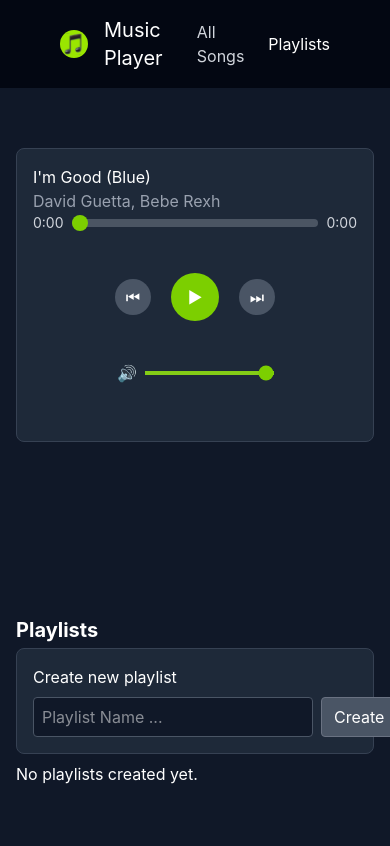
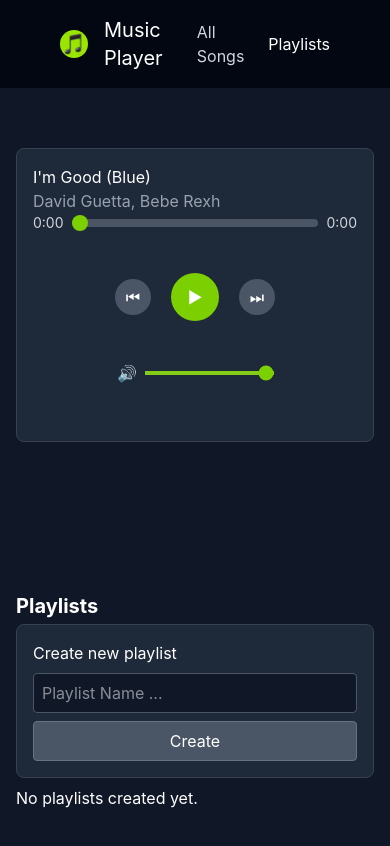
Before and after one commit to Iryna-Andaral/music-player, a React (Vite) app: page /playlists in a window 390 px wide. Shown: the top 846 px of the page. Built offline with nearby package versions, Linux system fonts and the light colour scheme.

Commit message:
Make playlist form responsive

```diff
--- a/src/components/Playlists.tsx
+++ b/src/components/Playlists.tsx
@@ -47,18 +47,18 @@ export const Playlists = (): React.ReactElement => {
 
 
             {/* Create New Playlists */}
-            <div className="bg-gray-800 p-4 rounded-lg border border-gray-700 mt-1 mb-2">
+            <div className="mt-1 mb-2 rounded-lg border border-gray-700 bg-gray-800 p-4">
                 <h3>Create new playlist</h3>
-                <div className="mt-2 flex items-center gap-2">
+                <div className="mt-2 flex flex-col gap-2 sm:flex-row sm:items-center">
                     <input
                         type="text"
                         placeholder="Playlist Name ..."
-                        className="w-70 flex-none h-10 p-2 border border-gray-600 rounded bg-gray-900 text-white outline-none transition-colors hover:border-gray-400 hover:bg-gray-800 focus:border-gray-400 focus:ring-1 focus:ring-gray-400"
+                        className="h-10 w-full min-w-0 rounded border border-gray-600 bg-gray-900 p-2 text-white outline-none transition-colors hover:border-gray-400 hover:bg-gray-800 focus:border-gray-400 focus:ring-1 focus:ring-gray-400 sm:flex-1"
                         value={newPlaylistName}
                         onChange={(event) => setNewPlaylistName(event.target.value)}
                     />
                     <button
-                        className="h-10 px-3 border border-gray-500 rounded bg-gray-600 text-white transition-colors hover:bg-lime-400 hover:text-gray-900"
+                        className="h-10 w-full rounded border border-gray-500 bg-gray-600 px-3 text-white transition-colors hover:bg-lime-400 hover:text-gray-900 sm:w-auto"
                         onClick={handleCreatePlaylist}
                     >
                         Create
```
